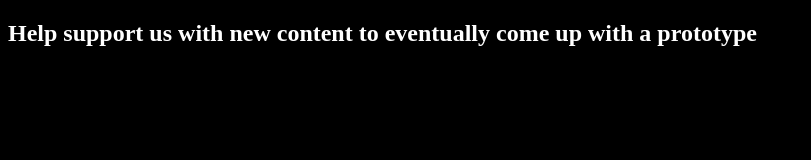
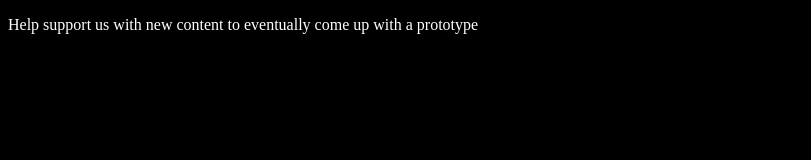
Before and after one commit to pyprinter/pyprinter.github.io, a plain HTML site: page hello.html in a window 1280 px wide. Shown: the whole page, without its empty margins (0-811 px from the left). Drawn offline with Linux system fonts and the light colour scheme.

Commit message:
Update hello.html

```diff
--- a/hello.html
+++ b/hello.html
@@ -12,6 +12,6 @@
     </style>
 </head>
 <body>
-    <h2>Help support us with new content to eventually come up with a prototype</h2>
+    <p>Help support us with new content to eventually come up with a prototype</p>
 </body>
 </html>
```
